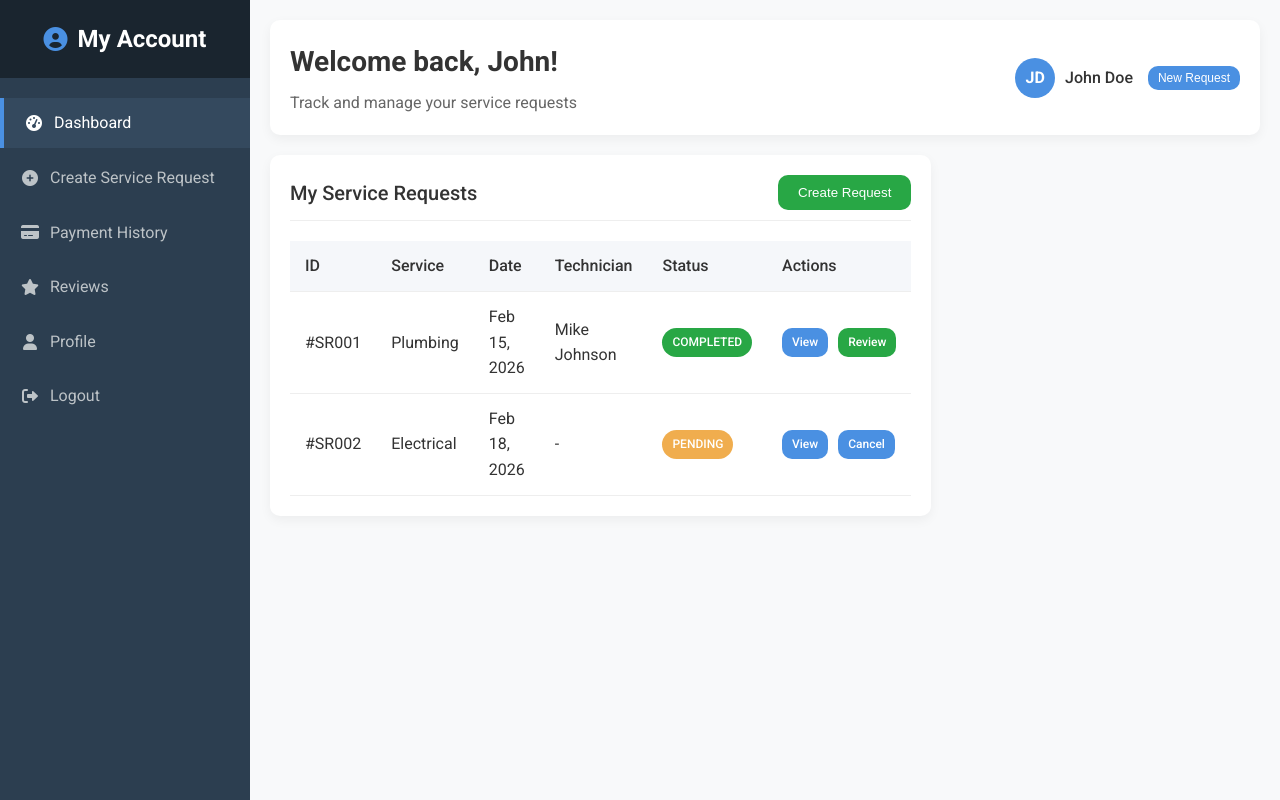
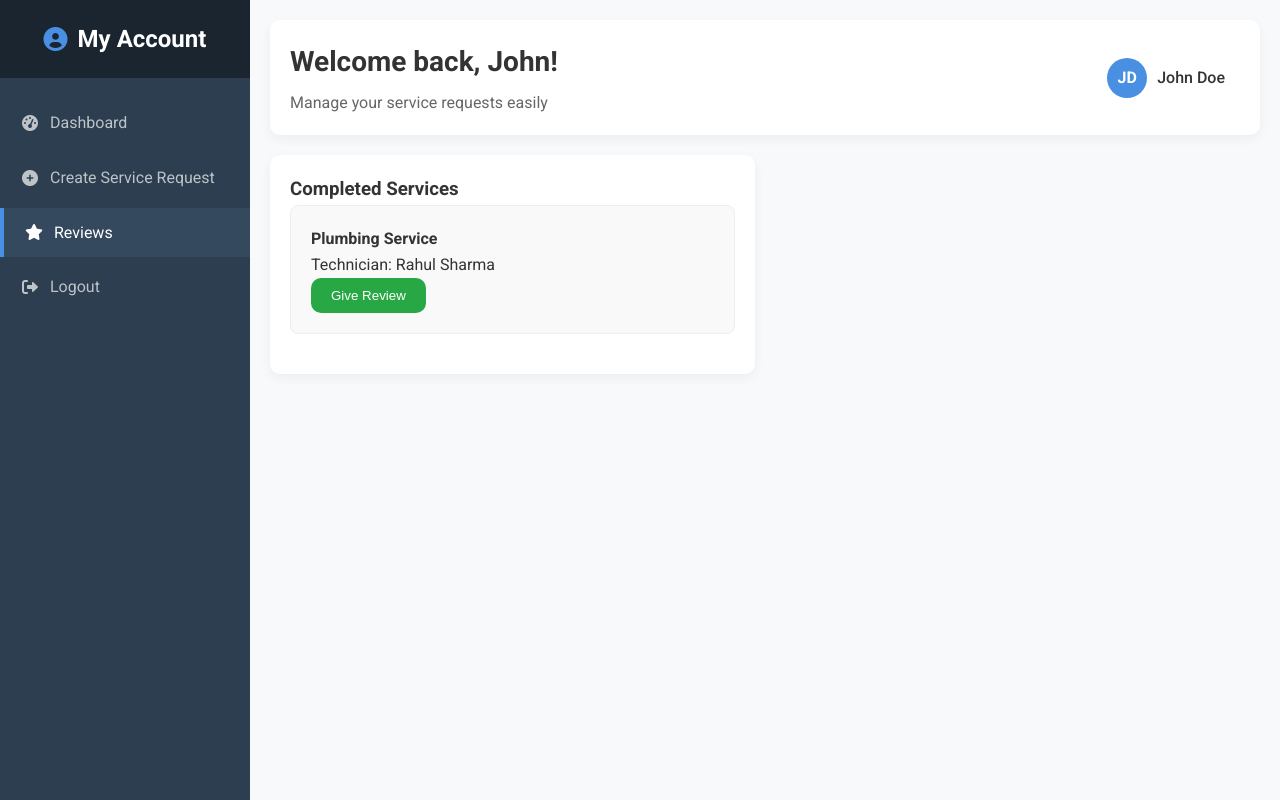
Before and after one commit to Mr-Saroj/ServiceHub, a React (Vite) app in the folder Frontend/: page /customerdashboard in a window 1280 px wide. Both pictures are taken after a click on the link "Reviews". Built offline with nearby package versions, Linux system fonts and the light colour scheme.

Commit message:
customer work_3

```diff
--- a/Frontend/src/Customers/CustomerDashboard.css
+++ b/Frontend/src/Customers/CustomerDashboard.css
@@ -358,3 +358,78 @@ tr:hover {
     gap: 10px;
     margin-top: 15px;
 }
+/* Order Tracking Dropdown */
+.track-dropdown {
+    padding: 15px;
+    background-color: #f5f7fa;
+    border-radius: var(--border-radius);
+    border: 1px solid #ddd;
+    margin-top: 10px;
+}
+
+.track-step {
+    padding: 8px 0;
+    font-size: 14px;
+    border-left: 4px solid #ccc;
+    padding-left: 10px;
+    margin-bottom: 5px;
+}
+
+.track-step.completed {
+    border-color: #2ecc71;
+    color: #2ecc71;
+    font-weight: 500;
+}
+
+.track-step.active {
+    border-color: #f39c12;
+    color: #f39c12;
+    font-weight: 500;
+}
+
+.review-service-card {
+  background: #f9f9f9;
+  padding: 20px;
+  border-radius: 8px;
+  border: 1px solid #eee;
+  margin-bottom: 20px;
+}
+
+.give-review-card {
+  background: #ffffff;
+  padding: 25px;
+  border-radius: 10px;
+  border: 1px solid #ddd;
+  max-width: 500px;
+}
+
+.star-rating {
+  font-size: 26px;
+  margin: 15px 0;
+  cursor: pointer;
+}
+
+.star-rating .fa-star {
+  color: #ccc;
+  margin-right: 8px;
+  transition: 0.3s;
+}
+
+.star-rating .active-star {
+  color: #f39c12;
+}
+
+.review-textarea {
+  width: 100%;
+  height: 100px;
+  padding: 10px;
+  border-radius: 6px;
+  border: 1px solid #ccc;
+  margin-bottom: 15px;
+  resize: none;
+}
+
+.review-buttons {
+  display: flex;
+  gap: 10px;
+}
--- a/Frontend/src/Customers/CustomerDashboard.jsx
+++ b/Frontend/src/Customers/CustomerDashboard.jsx
@@ -3,8 +3,15 @@ import "./CustomerDashboard.css";
 
 function CustomerDashboard() {
   const [sidebarOpen, setSidebarOpen] = useState(false);
-  const [showForm, setShowForm] = useState(false);
+  const [activePage, setActivePage] = useState("dashboard");
   const [location, setLocation] = useState("");
+  const [openTrackId, setOpenTrackId] = useState(null);
+
+  // ⭐ Review States
+  const [rating, setRating] = useState(0);
+  const [hover, setHover] = useState(0);
+  const [reviewText, setReviewText] = useState("");
+  const [selectedService, setSelectedService] = useState(null);
 
   const handleLocation = () => {
     if (navigator.geolocation) {
@@ -40,21 +47,40 @@ function CustomerDashboard() {
         <div className="sidebar-menu">
           <ul>
             <li>
-              <a href="#" className="active">
+              <a
+                href="#"
+                className={activePage === "dashboard" ? "active" : ""}
+                onClick={() => setActivePage("dashboard")}
+              >
                 <i className="fas fa-tachometer-alt"></i> Dashboard
               </a>
             </li>
+
             <li>
-              <a href="#" onClick={() => setShowForm(true)}>
+              <a
+                href="#"
+                className={activePage === "create" ? "active" : ""}
+                onClick={() => setActivePage("create")}
+              >
                 <i className="fas fa-plus-circle"></i> Create Service Request
               </a>
             </li>
 
+            <li>
+              <a
+                href="#"
+                className={activePage === "reviews" ? "active" : ""}
+                onClick={() => setActivePage("reviews")}
+              >
+                <i className="fas fa-star"></i> Reviews
+              </a>
+            </li>
 
-            <li><a href="#"><i className="fas fa-credit-card"></i> Payment History</a></li>
-            <li><a href="#"><i className="fas fa-star"></i> Reviews</a></li>
-            <li><a href="#"><i className="fas fa-user"></i> Profile</a></li>
-            <li><a href="#"><i className="fas fa-sign-out-alt"></i> Logout</a></li>
+            <li>
+              <a href="#">
+                <i className="fas fa-sign-out-alt"></i> Logout
+              </a>
+            </li>
           </ul>
         </div>
       </aside>
@@ -64,35 +90,75 @@ function CustomerDashboard() {
         <div className="header">
           <div className="welcome-section">
             <h1>Welcome back, John!</h1>
-            <p>Track and manage your service requests</p>
+            <p>Manage your service requests easily</p>
           </div>
 
           <div className="user-info">
             <div className="user-avatar">JD</div>
             <div className="user-name">John Doe</div>
-            <button
-              className="btn btn-sm"
-              onClick={() => setShowForm(true)}
-            >
-              New Request
-            </button>
           </div>
         </div>
 
         <div className="dashboard-content">
           <div className="card">
-            <div className="card-header">
-              <h2>My Service Requests</h2>
+
+            {/* ================= DASHBOARD TABLE ================= */}
+            {activePage === "dashboard" && (
+              <div className="table-container">
+                <table>
+                  <thead>
+                    <tr>
+                      <th>ID</th>
+                      <th>Service</th>
+                      <th>Date</th>
+                      <th>Status</th>
+                      <th>Action</th>
+                    </tr>
+                  </thead>
+
+                  <tbody>
+                    <tr>
+                      <td>#SR001</td>
+                      <td>Plumbing</td>
+                      <td>Feb 15, 2026</td>
+                      <td>
+                        <span className="badge badge-completed">
+                          Completed
+                        </span>
+                      </td>
+                      <td>
                         <button
-                className="btn btn-success"
-                onClick={() => setShowForm(true)}
+                          className="btn btn-sm btn-view"
+                          onClick={() =>
+                            setOpenTrackId(
+                              openTrackId === "SR001" ? null : "SR001"
+                            )
+                          }
                         >
-                Create Request
+                          View
                         </button>
+                      </td>
+                    </tr>
+
+                    {openTrackId === "SR001" && (
+                      <tr>
+                        <td colSpan="5">
+                          <div className="track-dropdown">
+                            <div className="track-step completed">✔ Request Placed</div>
+                            <div className="track-step completed">✔ Technician Assigned</div>
+                            <div className="track-step completed">✔ Work In Progress</div>
+                            <div className="track-step completed">✔ Service Completed</div>
                           </div>
+                        </td>
+                      </tr>
+                    )}
+                  </tbody>
+                </table>
+              </div>
+            )}
 
-            {/* 🔥 SERVICE REQUEST FORM */}
-            {showForm && (
+            {/* ================= CREATE FORM ================= */}
+            {activePage === "create" && (
               <div className="request-form">
                 <h3>Create Service Request</h3>
 
@@ -104,7 +170,6 @@ function CustomerDashboard() {
                     <option>Electrician</option>
                     <option>AC Repair</option>
                     <option>Carpenter</option>
-                    <option>Painter</option>
                   </select>
                 </div>
 
@@ -133,11 +198,72 @@ function CustomerDashboard() {
                   </div>
                 </div>
 
-                <div className="form-buttons">
                 <button className="btn btn-success">Submit</button>
+              </div>
+            )}
+
+            {/* ================= REVIEWS PAGE ================= */}
+            {activePage === "reviews" && (
+              <div className="reviews-section">
+
+                {!selectedService ? (
+                  <>
+                    <h3>Completed Services</h3>
+
+                    <div className="review-service-card">
+                      <h4>Plumbing Service</h4>
+                      <p>Technician: Rahul Sharma</p>
+                      <button
+                        className="btn btn-success"
+                        onClick={() =>
+                          setSelectedService("Plumbing Service")
+                        }
+                      >
+                        Give Review
+                      </button>
+                    </div>
+                  </>
+                ) : (
+                  <div className="give-review-card">
+                    <h3>Review for {selectedService}</h3>
+
+                    <div className="star-rating">
+                      {[1, 2, 3, 4, 5].map((star) => (
+                        <i
+                          key={star}
+                          className={`fas fa-star ${
+                            star <= (hover || rating) ? "active-star" : ""
+                          }`}
+                          onClick={() => setRating(star)}
+                          onMouseEnter={() => setHover(star)}
+                          onMouseLeave={() => setHover(0)}
+                        ></i>
+                      ))}
+                    </div>
+
+                    <textarea
+                      className="review-textarea"
+                      placeholder="Write your experience..."
+                      value={reviewText}
+                      onChange={(e) => setReviewText(e.target.value)}
+                    ></textarea>
+
+                    <div className="review-buttons">
+                      <button
+                        className="btn btn-success"
+                        onClick={() => {
+                          alert("Review Submitted Successfully!");
+                          setSelectedService(null);
+                          setRating(0);
+                          setReviewText("");
+                        }}
+                      >
+                        Submit Review
+                      </button>
+
                       <button
                         className="btn btn-cancel"
-                    onClick={() => setShowForm(false)}
+                        onClick={() => setSelectedService(null)}
                       >
                         Cancel
                       </button>
@@ -145,60 +271,8 @@ function CustomerDashboard() {
                   </div>
                 )}
 
-            {/* Existing Table */}
-            <div className="table-container">
-              <table>
-                <thead>
-                  <tr>
-                    <th>ID</th>
-                    <th>Service</th>
-                    <th>Date</th>
-                    <th>Technician</th>
-                    <th>Status</th>
-                    <th>Actions</th>
-                  </tr>
-                </thead>
-
-                <tbody>
-                  <tr>
-                    <td>#SR001</td>
-                    <td>Plumbing</td>
-                    <td>Feb 15, 2026</td>
-                    <td>Mike Johnson</td>
-                    <td>
-                      <span className="badge badge-completed">
-                        Completed
-                      </span>
-                    </td>
-                    <td>
-                      <div className="action-buttons">
-                        <a href="#" className="btn btn-sm btn-view">View</a>
-                        <a href="#" className="btn btn-sm btn-success">Review</a>
               </div>
-                    </td>
-                  </tr>
-
-                  <tr>
-                    <td>#SR002</td>
-                    <td>Electrical</td>
-                    <td>Feb 18, 2026</td>
-                    <td>-</td>
-                    <td>
-                      <span className="badge badge-pending">
-                        Pending
-                      </span>
-                    </td>
-                    <td>
-                      <div className="action-buttons">
-                        <a href="#" className="btn btn-sm btn-view">View</a>
-                        <a href="#" className="btn btn-sm btn-cancel">Cancel</a>
-                      </div>
-                    </td>
-                  </tr>
-                </tbody>
-
-              </table>
-            </div>
+            )}
 
           </div>
         </div>
```
Lines whose indentation alone changed are shown as unchanged.
